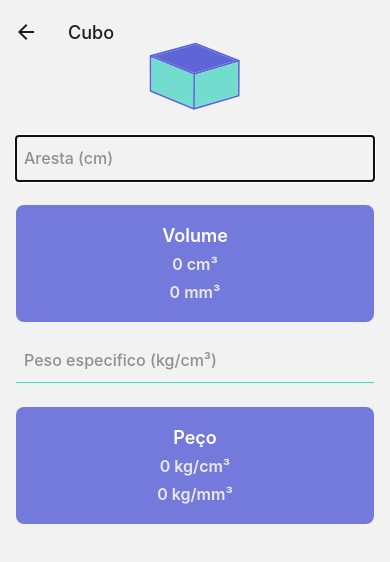
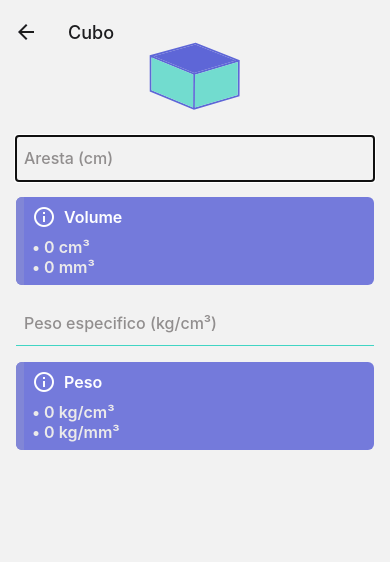
Before and after one commit to gustavoharff/shapes, a React Native app: screen /CubeForm in a window 390 px wide. Shown: the top 562 px of the page. Built offline with nearby package versions, Linux system fonts and the light colour scheme.

Commit message:
refactor: Add tip component

```diff
--- a/package.json
+++ b/package.json
@@ -16,7 +16,8 @@
     "react-native": "0.69.2",
     "react-native-safe-area-context": "^4.3.1",
     "react-native-screens": "^3.15.0",
-    "react-native-svg": "^12.4.0"
+    "react-native-svg": "^12.4.0",
+    "react-native-vector-icons": "^9.2.0"
   },
   "devDependencies": {
     "@babel/core": "^7.12.9",
@@ -24,6 +25,7 @@
     "@tsconfig/react-native": "^2.0.2",
     "@types/jest": "^26.0.23",
     "@types/react-native": "^0.69.3",
+    "@types/react-native-vector-icons": "^6.4.11",
     "@types/react-test-renderer": "^18.0.0",
     "@typescript-eslint/eslint-plugin": "^5.25.0",
     "@typescript-eslint/parser": "^5.25.0",
--- a/src/screens/cube-form.tsx
+++ b/src/screens/cube-form.tsx
@@ -3,6 +3,7 @@ import { ScrollView, StyleSheet, Text, View } from 'react-native'
 
 import { RootStackScreenProps } from '../navigation/types'
 import { Cube, Input } from '../ui'
+import { Tip } from '../ui/tip'
 
 type CubeFormProps = RootStackScreenProps<'CubeForm'>
 
@@ -85,15 +86,15 @@ export class CubeForm extends React.Component<CubeFormProps, CubeFormState> {
           onChangeText={this.onEdgeChange}
           keyboardType="numeric"
         />
-        <View style={styles.tip}>
-          <Text style={styles.tipTitle}>Volume</Text>
+
+        <Tip title="Volume" style={{ marginTop: 16 }}>
           <Text style={styles.tipValue}>
-            {this.state.volumeCm3.toLocaleString('pt-BR')} cm³
+            • {this.state.volumeCm3.toLocaleString('pt-BR')} cm³
           </Text>
           <Text style={styles.tipValue}>
-            {this.state.volumeMm3.toLocaleString('pt-BR')} mm³
+            • {this.state.volumeMm3.toLocaleString('pt-BR')} mm³
           </Text>
-        </View>
+        </Tip>
 
         <Input
           placeholder="Peso especifico (kg/cm³)"
@@ -104,18 +105,18 @@ export class CubeForm extends React.Component<CubeFormProps, CubeFormState> {
           style={{ marginTop: 16 }}
         />
 
-        <View style={styles.tip}>
-          <Text style={styles.tipTitle}>Peço</Text>
+        <Tip title="Peso" style={{ marginTop: 16 }}>
           <Text style={styles.tipValue}>
-            {this.state.weightCm3.toLocaleString('pt-BR')} kg/cm³
+            • {this.state.weightCm3.toLocaleString('pt-BR')} kg/cm³
           </Text>
           <Text style={styles.tipValue}>
+            •{' '}
             {this.state.weightMm3.toLocaleString('pt-BR', {
               maximumSignificantDigits: 6
             })}{' '}
             kg/mm³
           </Text>
-        </View>
+        </Tip>
       </ScrollView>
     )
   }
@@ -128,24 +129,9 @@ const styles = StyleSheet.create({
   cube: {
     alignItems: 'center'
   },
-  tip: {
-    marginTop: 24,
-    backgroundColor: 'rgba(94, 102, 215, 0.85)',
-    padding: 16,
-    borderRadius: 8
-  },
-  tipTitle: {
-    textAlign: 'center',
-    color: '#fff',
-    fontSize: 18,
-    fontWeight: '600',
-    paddingVertical: 4
-  },
   tipValue: {
-    textAlign: 'center',
     color: '#ebeaea',
     fontSize: 16,
-    fontWeight: '600',
-    paddingVertical: 4
+    fontWeight: '600'
   }
 })
--- /dev/null
+++ b/src/ui/tip.tsx
@@ -0,0 +1,61 @@
+import * as React from 'react'
+import { StyleProp, StyleSheet, Text, View, ViewStyle } from 'react-native'
+import Icon from 'react-native-vector-icons/MaterialCommunityIcons'
+
+interface TipProps {
+  readonly title: string
+  readonly children: React.ReactNode
+  readonly style?: StyleProp<ViewStyle>
+}
+
+export class Tip extends React.Component<TipProps> {
+  public render() {
+    return (
+      <View style={[styles.container, this.props.style]}>
+        <View style={styles.border} />
+        <View style={styles.tip}>
+          <View style={styles.header}>
+            <Icon name="information-outline" size={24} color="#fff" />
+            <Text style={styles.title}>{this.props.title}</Text>
+          </View>
+
+          <View style={styles.content}>{this.props.children}</View>
+        </View>
+      </View>
+    )
+  }
+}
+
+const styles = StyleSheet.create({
+  container: {
+    flexDirection: 'row',
+    width: '100%',
+    backgroundColor: 'rgba(94, 102, 215, 0.85)',
+    borderRadius: 6
+  },
+  border: {
+    width: 8,
+    borderTopLeftRadius: 6,
+    borderBottomLeftRadius: 6,
+    height: '100%',
+    backgroundColor: 'rgb(129, 134, 214)'
+  },
+  tip: {
+    flex: 1
+  },
+  header: {
+    flexDirection: 'row',
+    padding: 8,
+    alignItems: 'center'
+  },
+  title: {
+    marginLeft: 8,
+    color: '#fff',
+    fontSize: 16,
+    fontWeight: '600'
+  },
+  content: {
+    paddingHorizontal: 8,
+    paddingBottom: 8
+  }
+})
```
Also changed, not shown: react-native.config.js (added, +9 -0 lines), 5 other files (tests, documents, lock files or other folders).
